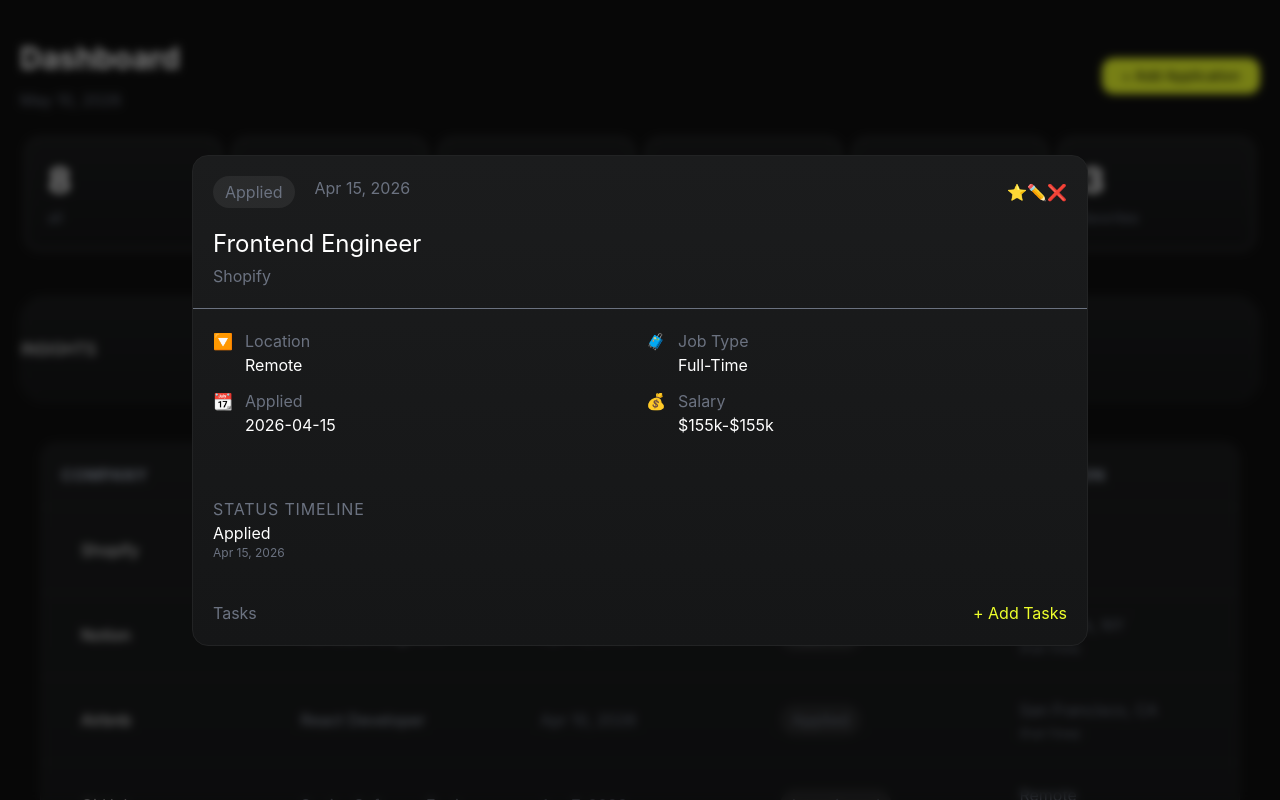
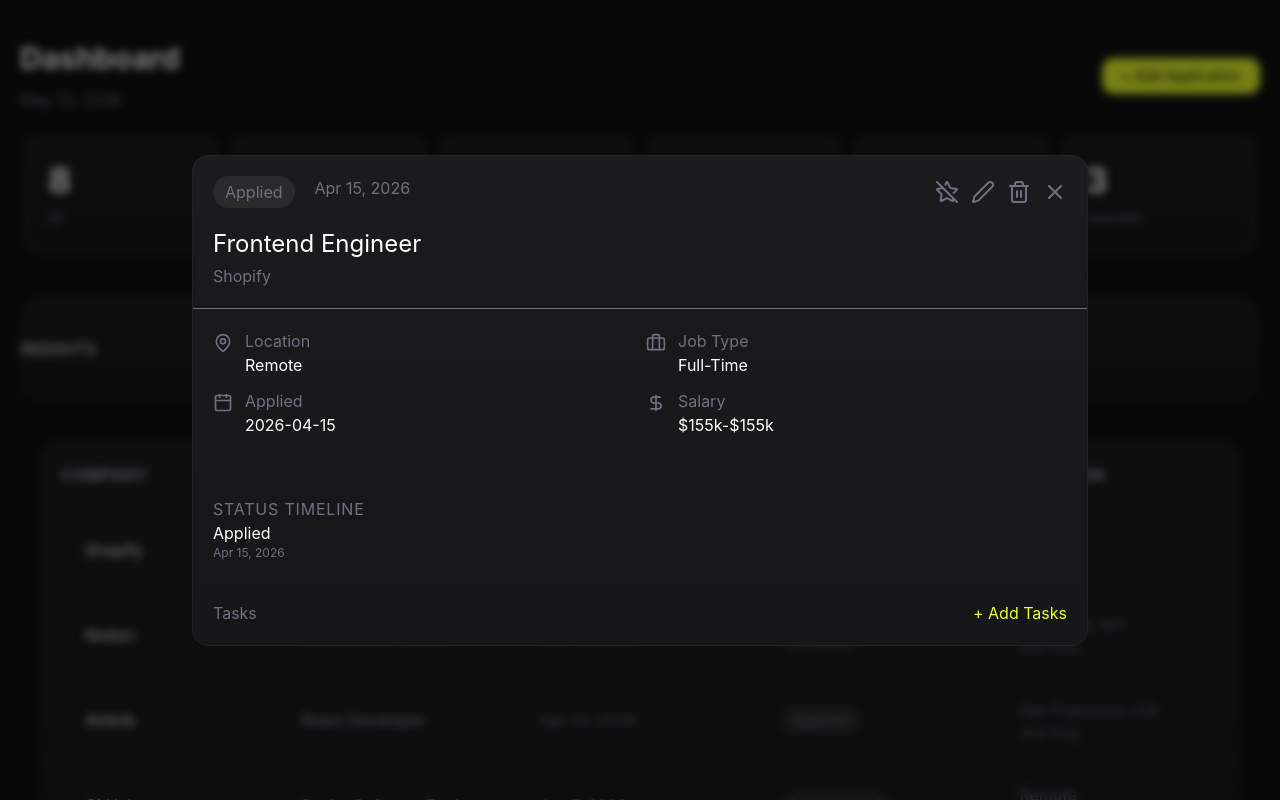
Before and after one commit to chingu-voyages/V60-tier3-team-33, a React (Vite) app in the folder frontend/: page / in a window 1280 px wide. Both pictures are taken after a click on the element 640 px from the left and 550 px from the top of the page. Shown: the top 800 px of the page. Built offline with nearby package versions, Linux system fonts and the light colour scheme.

Commit message:
add icons to app list, stats, and cards

```diff
--- a/frontend/package.json
+++ b/frontend/package.json
@@ -10,6 +10,7 @@
     "preview": "vite preview"
   },
   "dependencies": {
+    "lucide-react": "^1.8.0",
     "react": "^19.2.4",
     "react-dom": "^19.2.4",
     "recharts": "^3.8.1"
--- a/frontend/src/components/AppCard.tsx
+++ b/frontend/src/components/AppCard.tsx
@@ -1,11 +1,28 @@
+import type { Dispatch, SetStateAction } from "react";
 import type { Application } from "../types/dashboard.types";
 import { formatDate } from "../utilities/formatDate";
 import { formatSalary } from "../utilities/formatSalary";
+import {
+  Briefcase,
+  Calendar,
+  DollarSign,
+  MapPin,
+  Pen,
+  Star,
+  StarOff,
+  Trash2,
+  X,
+} from "lucide-react";
 
-function AppCard({ app, setSelectedApp }: { app: Application }) {
+type AppCardType = {
+  app: Application;
+  setSelectedApp: Dispatch<SetStateAction<Application | null>>;
+};
+
+function AppCard({ app, setSelectedApp }: AppCardType) {
   return (
     <div className="absolute inset-0 flex items-center justify-center bg-black/50 backdrop-blur-xs">
-      <div className="surface flex-1 max-w-4xl rounded-2xl">
+      <div className="surface max-w-4xl flex-1 rounded-2xl">
         {/* card header */}
         <div className="p-5">
           <div className="flex items-center justify-between">
@@ -15,7 +32,24 @@
               </div>
               {formatDate(app.dateApplied, "short")}
             </div>
-            <div>⭐✏️<span className="cursor-pointer" onClick={() => setSelectedApp(null)}>❌</span></div>
+            {/* icons */}
+            <div className="flex gap-3">
+              <div className="hover:text-primary cursor-pointer">
+                {app.favorite ? <Star /> : <StarOff />}
+              </div>
+              <div className="hover:text-primary cursor-pointer">
+                <Pen />
+              </div>
+              <div className="hover:text-primary cursor-pointer">
+                <Trash2 />
+              </div>
+              <div
+                className="hover:text-primary cursor-pointer"
+                onClick={() => setSelectedApp(null)}
+              >
+                <X />
+              </div>
+            </div>
           </div>
           <div className="mt-5">
             <div className="mb-1 text-2xl text-white">{app.role}</div>
@@ -27,7 +61,9 @@
         <div className="grid grid-cols-2 grid-rows-2 gap-3 p-5">
           {/* location */}
           <div className="flex gap-3">
-            <div>🔽</div>
+            <div className="pt-1">
+              <MapPin size={20} />
+            </div>
             <div>
               <div>Location</div>
               <div className="text-white">{app.location}</div>
@@ -35,7 +71,9 @@
           </div>
           {/* job type */}
           <div className="flex gap-3">
-            <div>🧳</div>
+            <div className="pt-1">
+              <Briefcase size={20} />
+            </div>{" "}
             <div>
               <div>Job Type</div>
               <div className="text-white">{app.type}</div>
@@ -43,7 +81,11 @@
           </div>
           {/* applied */}
           <div className="flex gap-3">
-            <div>📆 </div>
+            <div>
+              <div className="pt-1">
+                <Calendar size={20} />
+              </div>{" "}
+            </div>
             <div>
               <div>Applied</div>
               <div className="text-white">{app.dateApplied}</div>
@@ -51,7 +93,11 @@
           </div>
           {/* salary */}
           <div className="flex gap-3">
-            <div>💰</div>
+            <div>
+              <div className="pt-1">
+                <DollarSign size={20} />
+              </div>{" "}
+            </div>
             <div>
               <div>Salary</div>
               <div className="text-white">
--- a/frontend/src/components/AppList.tsx
+++ b/frontend/src/components/AppList.tsx
@@ -3,9 +3,11 @@
 import { formatDate } from "../utilities/formatDate";
 import AppCard from "./AppCard";
 import { formatSalary } from "../utilities/formatSalary";
+import type { Application } from "../types/dashboard.types";
+import { Star } from "lucide-react";
 
 function AppList({ boardsView }: { boardsView: boolean }) {
-  const [selectedApp, setSelectedApp] = useState(null);
+  const [selectedApp, setSelectedApp] = useState<Application | null>(null);
 
   return (
     <div className="surface text-text-muted m-5 overflow-x-auto rounded-2xl">
@@ -29,8 +31,8 @@
         {applicationData.map((app) => (
           <tr key={app.id} className="cursor-pointer hover:bg-background-shadow duration-100 ease-in border-b-[.5px] border-[#b4b4b41a]" onClick={() => setSelectedApp(app)}>
             <td className="py-5 text-white">
-              <span className="inline-block w-5 text-xs px-5">
-                {app.favorite ? "⭐️ " : ""}
+              <span className="inline-block w-5 px-5 mr-1 translate-y-0.5 opacity-50">
+                {app.favorite ? <Star fill="yellow" size={16} strokeWidth="0"/> : ""}
               </span>
               {app.company}
             </td>
--- a/frontend/src/components/StatsOverview.tsx
+++ b/frontend/src/components/StatsOverview.tsx
@@ -1,3 +1,4 @@
+import { ChevronRight } from "lucide-react";
 import { applicationData } from "../mocks/applicationData";
 
 function StatsOverview() {
@@ -19,7 +20,7 @@
     },
   );
   return (
-    <div className="flex">
+    <div className="flex gap-1">
       {Object.entries(stats).map(([key, value]) => (
         <div className="cursor-pointer group shadow-[0 0 0 1px #383a3e80,0 1px #383a3ecc] m-1 flex flex-1 justify-between rounded-2xl border-4 border-[#222324] bg-[linear-gradient(180deg,#1b1c1d,#151617)] p-5 duration-100 ease-in hover:scale-105">
           <div>
@@ -27,7 +28,7 @@
             <div className="text-sm text-gray-500">{key}</div>
           </div>
           <div className="hidden duration-100 ease-in group-hover:block text-text-muted">
-            {">"}
+            <ChevronRight />
           </div>
         </div>
       ))}
```
Also changed, not shown: 1 other file (tests, documents, lock files or other folders).
